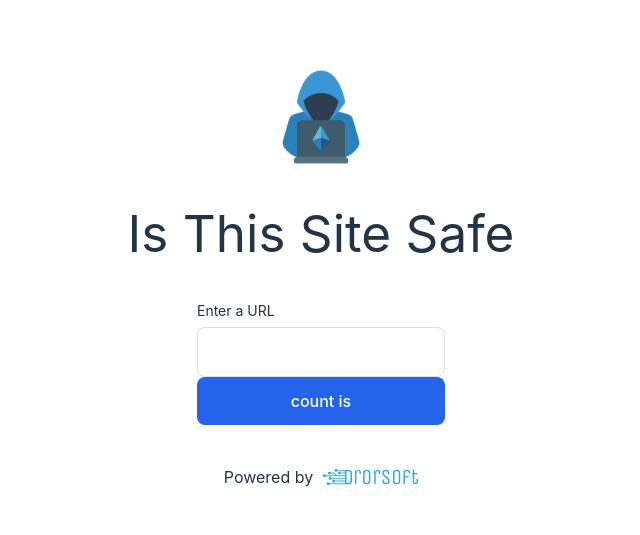
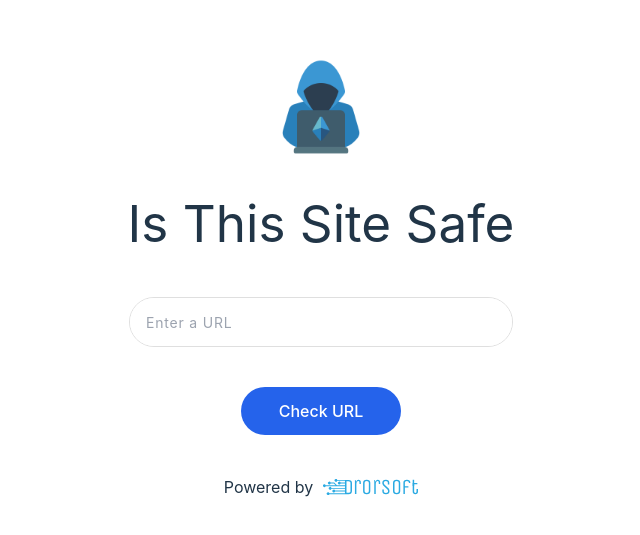
Before and after one commit to drorsoft/react-unit-tests, a React (Vite) app: page / in a window 1280 px wide. Shown: the part 121-656 px from the top of the page, without its empty margins (319-959 px from the left). Built offline with nearby package versions, Linux system fonts and the light colour scheme.

Commit message:
changed style

```diff
--- a/src/App.tsx
+++ b/src/App.tsx
@@ -6,23 +6,25 @@ import { AppButton } from './components/AppButton.tsx';
 import { AppTextInput } from './components/AppTextInput.tsx';
 
 function App() {
-    const [count, setCount] = useState('');
+    const [url, setUrl] = useState('');
 
     return (<main className={'flex flex-col gap-10 items-center'}>
+        <HackerImage />
+        <h1>Is This Site Safe</h1>
+        <div className={'w-96'}>
+            <AppTextInput value={url}
+                          className={'w-full h-12'}
+                          placeholder={'Enter a URL'}
+                          id={'url'}
+                          onChange={(ev) => setUrl(ev.target.value)} />
 
-        <HackerImage />
 
-        <h1>Is This Site Safe</h1>
-        <div className={''}>
-            <AppTextInput value={count}
-                          label={'Enter a URL'}
-                          id={'url'}
-                          onChange={(ev)=> setCount(ev.target.value)}/>
-
-            <AppButton className={'bg-blue-600'} onClick={()=>{} }>
-                count is {count}
+        </div>
+        <div className={' w-40  '}>
+            <AppButton className={'bg-blue-600 '} onClick={() => {
+            }}>
+                Check URL
             </AppButton>
-
         </div>
         <p className="read-the-docs">
             <ByDrorSoft />
--- a/src/components/AppButton.tsx
+++ b/src/components/AppButton.tsx
@@ -13,6 +13,7 @@ export const AppButton = ({
 >) => {
     return (
         <button
+            style={{borderRadius: '10rem'}}
             data-testid={'app-button'}
             className={`h-12 w-max min-w-full rounded-lg bg-app-azure-button p-2  text-white ${className} disabled:cursor-not-allowed disabled:opacity-50`}
             {...config}
--- a/src/components/AppTextInput.tsx
+++ b/src/components/AppTextInput.tsx
@@ -8,7 +8,7 @@ export const AppTextInput = ({
     ...config
 }: {
     id: string;
-    label: string;
+    label?: string;
     placeholder?: string;
     inputClassName?: string;
     config?: React.DetailedHTMLProps<
@@ -30,7 +30,8 @@ export const AppTextInput = ({
                 {label}
             </label>
             <div
-                className={'w-full rounded-lg border border-[#DFDFDF] p-0.5'}
+                style={{ borderRadius: '2rem' }}
+                className={'w-full   border border-[#DFDFDF]'}
                 data-id={'input-wrapper'}
             >
                 <input
@@ -38,8 +39,8 @@ export const AppTextInput = ({
                     name={id}
                     id={id}
                     role={'input'}
-                    style={{ letterSpacing: '0.8px' }}
-                    className={`h-11 p-3  ${inputClassName || ''} `}
+                    style={{ letterSpacing: '0.8px', padding: '1rem' , borderRadius: '10rem' , }}
+                    className={`h-11 p-5 rounded-xl ${inputClassName || ''} `}
                     {...config}
                 />
             </div>
```
